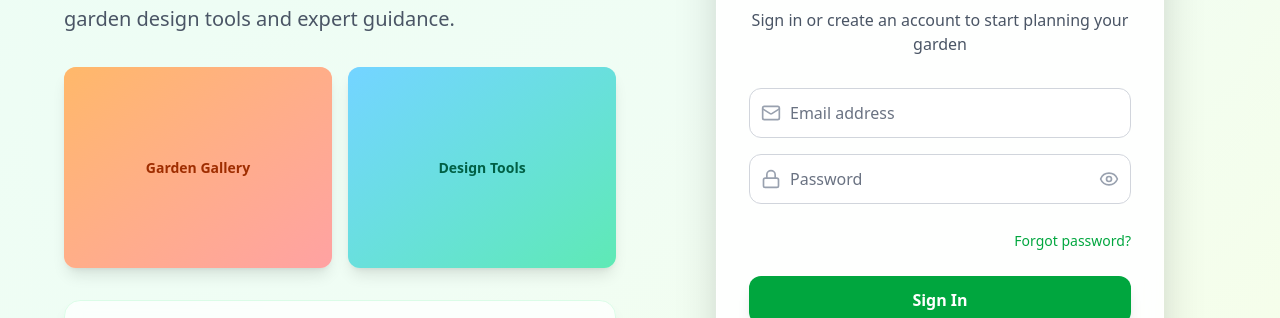
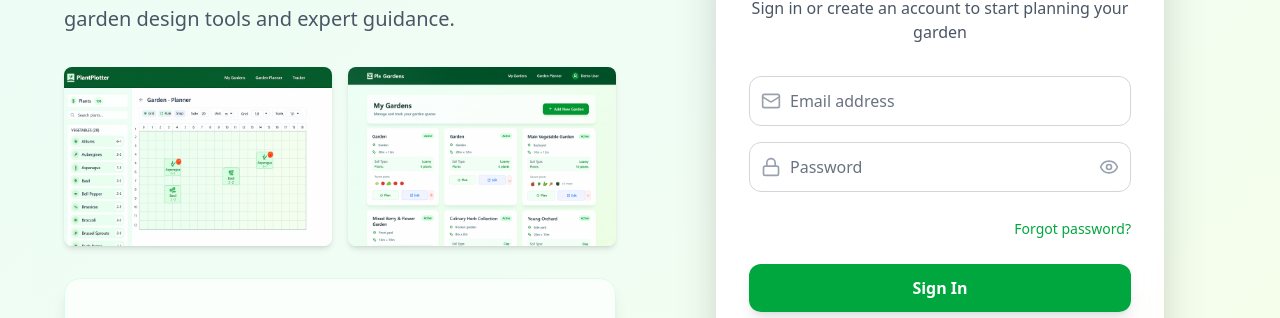
Before and after one commit to mash0040/Plant-Plotter, a Next.js app in the folder plantplotter/: page /login in a window 1280 px wide. Shown: the part 463-781 px from the top of the page. Built offline with nearby package versions, Linux system fonts and the light colour scheme; no server answers.

Commit message:
update login page

```diff
--- a/plantplotter/src/app/login/page.jsx
+++ b/plantplotter/src/app/login/page.jsx
@@ -31,16 +31,22 @@ export default function LoginPage() {
               </p>
             </div>
 
-            {/* Image Mockups */}
-            <div className="grid grid-cols-2 gap-4">
-              <div className="aspect-[4/3] bg-gradient-to-br from-orange-200 to-red-200 rounded-xl shadow-lg overflow-hidden">
-                <div className="w-full h-full bg-gradient-to-br from-orange-300 to-red-300 flex items-center justify-center">
-                  <span className="text-orange-800 font-semibold text-sm">Garden Gallery</span>
+            {/* Garden Screenshots */}
+            <div className="my-8">
+              <div className="grid grid-cols-2 gap-4">
+                <div className="rounded-lg shadow-md overflow-hidden">
+                  <img
+                    src="/Garden_Planner.png"
+                    alt="Garden Planner Interface"
+                    className="w-full h-auto object-cover"
+                  />
                 </div>
-              </div>
-              <div className="aspect-[4/3] bg-gradient-to-br from-blue-200 to-green-200 rounded-xl shadow-lg overflow-hidden">
-                <div className="w-full h-full bg-gradient-to-br from-sky-300 to-emerald-300 flex items-center justify-center">
-                  <span className="text-emerald-800 font-semibold text-sm">Design Tools</span>
+                <div className="rounded-lg shadow-md overflow-hidden">
+                  <img
+                    src="/My_Garden.png"
+                    alt="Our garden list page"
+                    className="w-full h-auto object-cover"
+                  />
                 </div>
               </div>
             </div>
```
Also changed, not shown: plantplotter/public/Garden_Planner.png (added), plantplotter/public/My_Garden.png (added).
